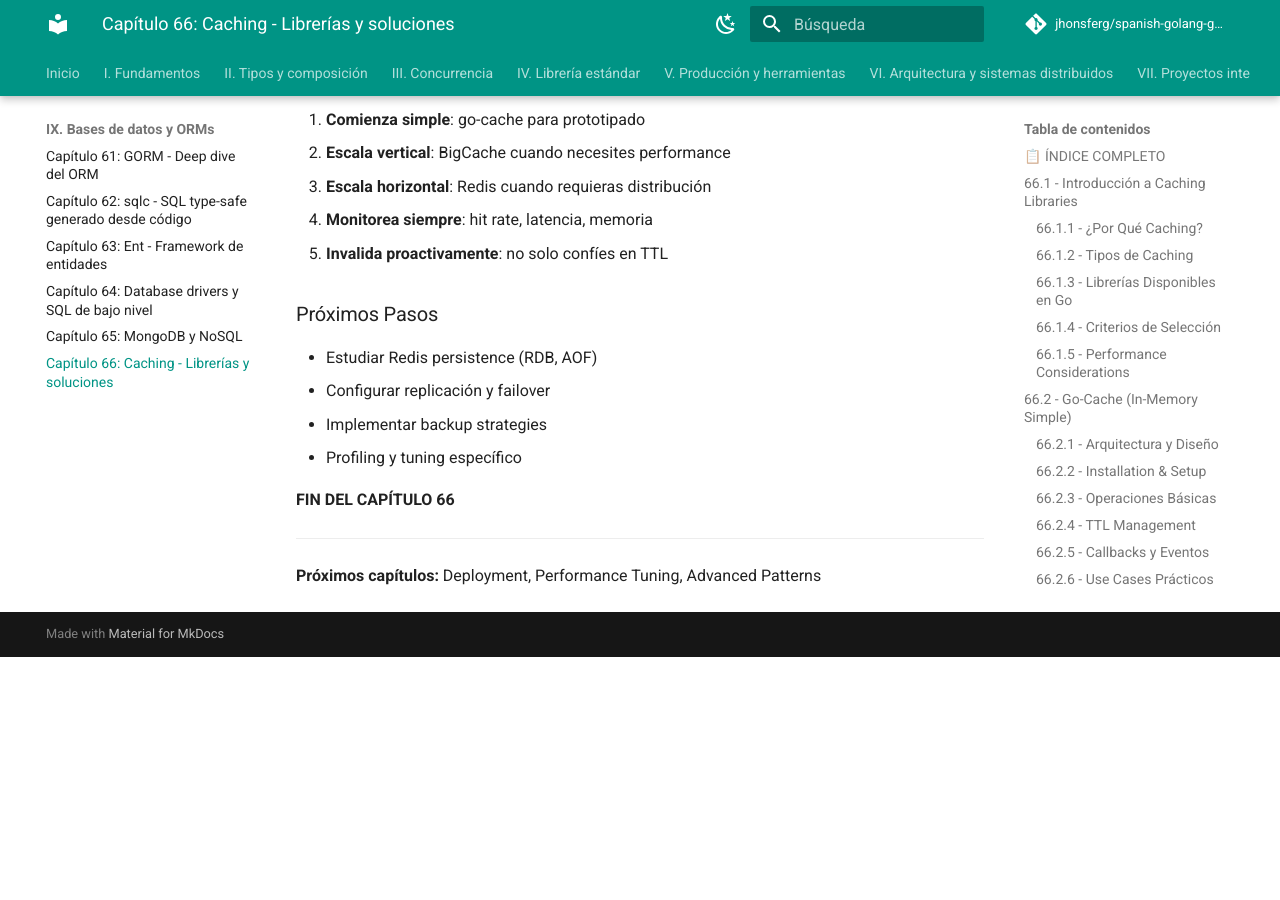
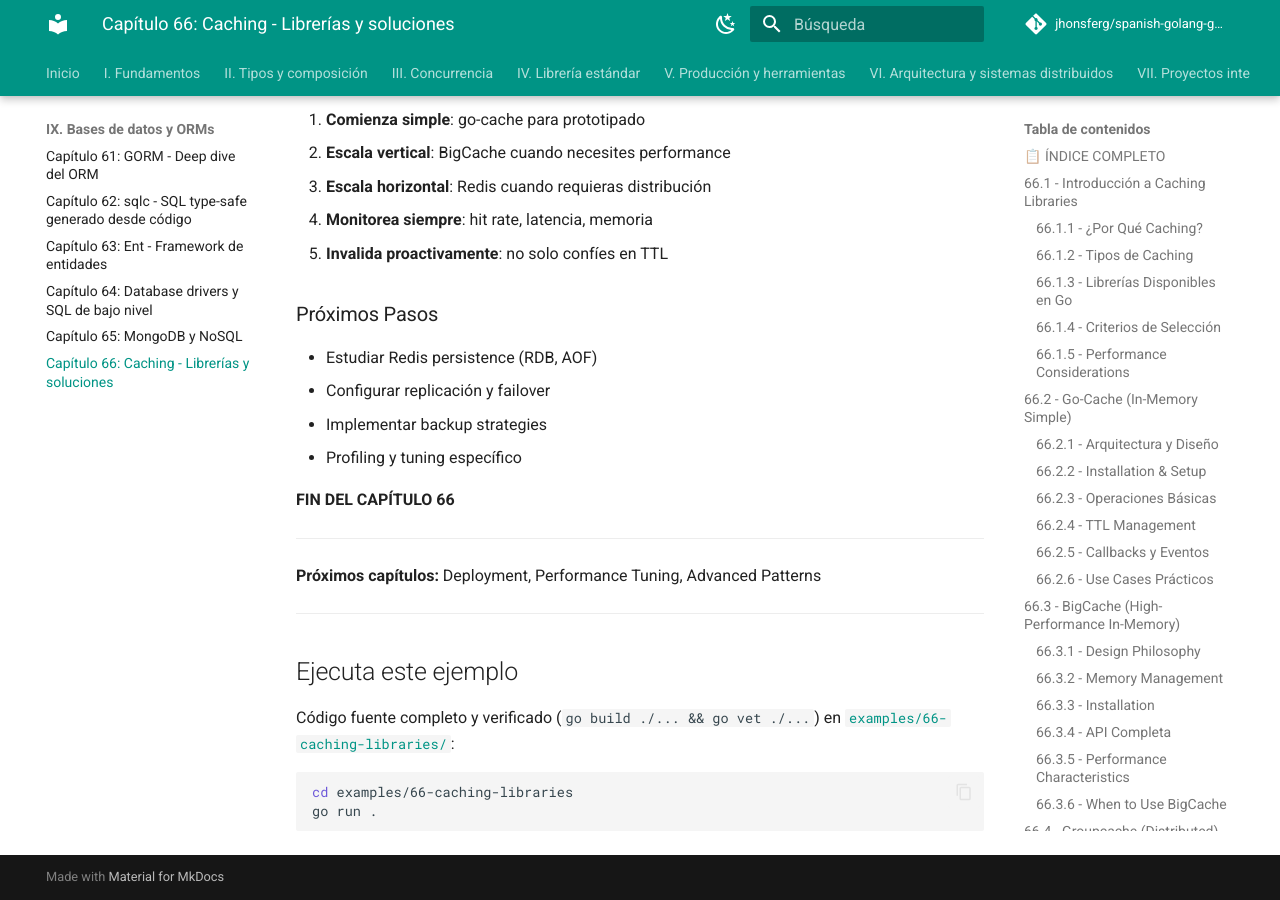
Before and after one commit to jhonsferg/spanish-golang-guide, an MkDocs documentation site: the page built from docs/09-bases-de-datos-y-orms/66-caching-libraries.md, in a window 1280 px wide and 900 px high, scrolled down 54441 px. Built offline with MkDocs 1.6.1 and Material for MkDocs 9.7.7, drawn with Linux system fonts in a browser that asks for light colours; comment, search, counter and statistics services are not loaded; before the commit the page ends 55098 px from its top, so only the background shows below that.

Commit message:
docs: enlazar ejemplo ejecutable en el capítulo 66

````diff
--- a/docs/09-bases-de-datos-y-orms/66-caching-libraries.md
+++ b/docs/09-bases-de-datos-y-orms/66-caching-libraries.md
@@ -2882,3 +2882,15 @@
 ---
 
 **Próximos capítulos:** Deployment, Performance Tuning, Advanced Patterns
+
+---
+
+## Ejecuta este ejemplo
+
+Código fuente completo y verificado (`go build ./... && go vet ./...`) en
+[`examples/66-caching-libraries/`](https://github.com/jhonsferg/spanish-golang-guide/tree/main/examples/66-caching-libraries):
+
+```bash
+cd examples/66-caching-libraries
+go run .
+```
````
